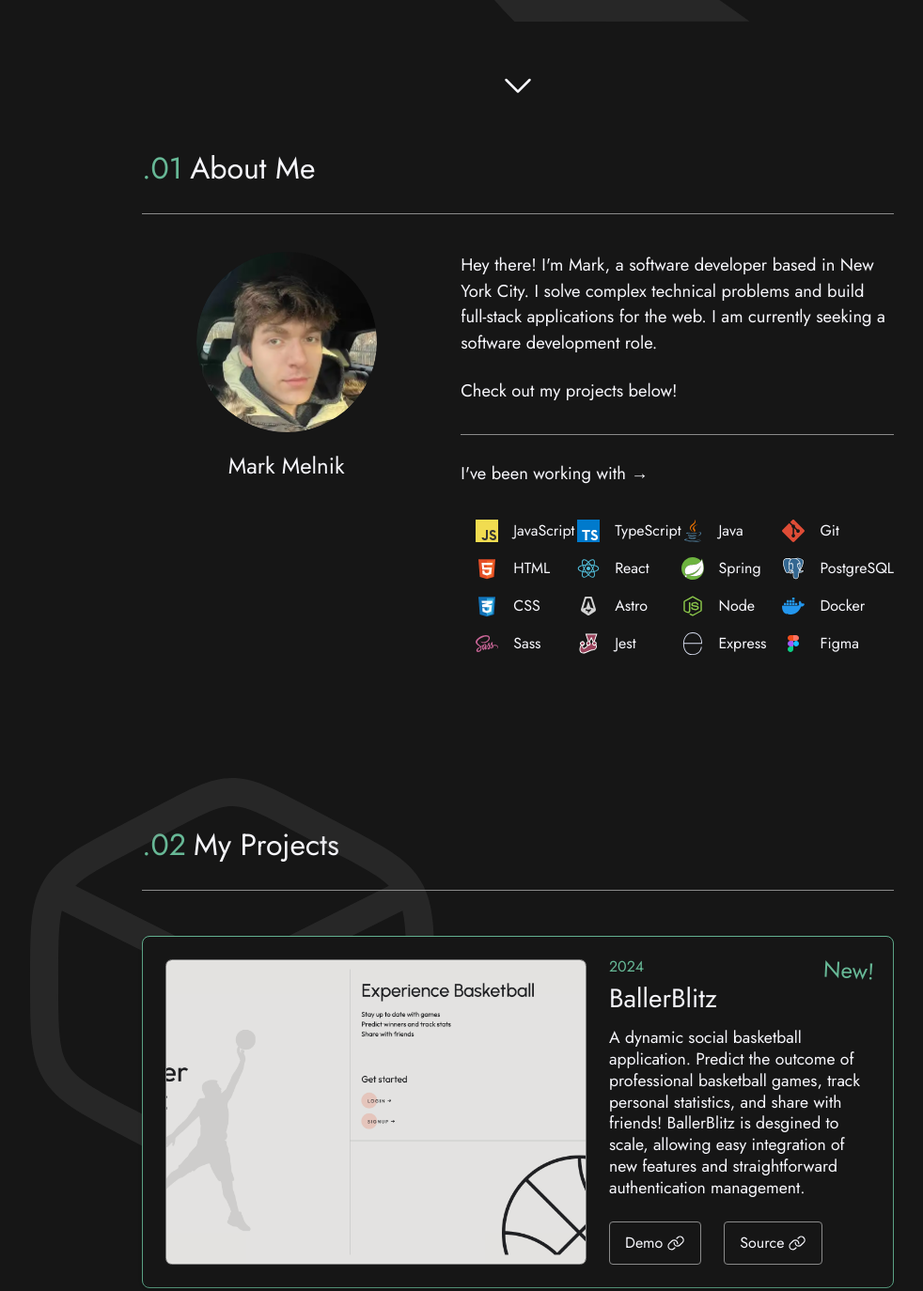
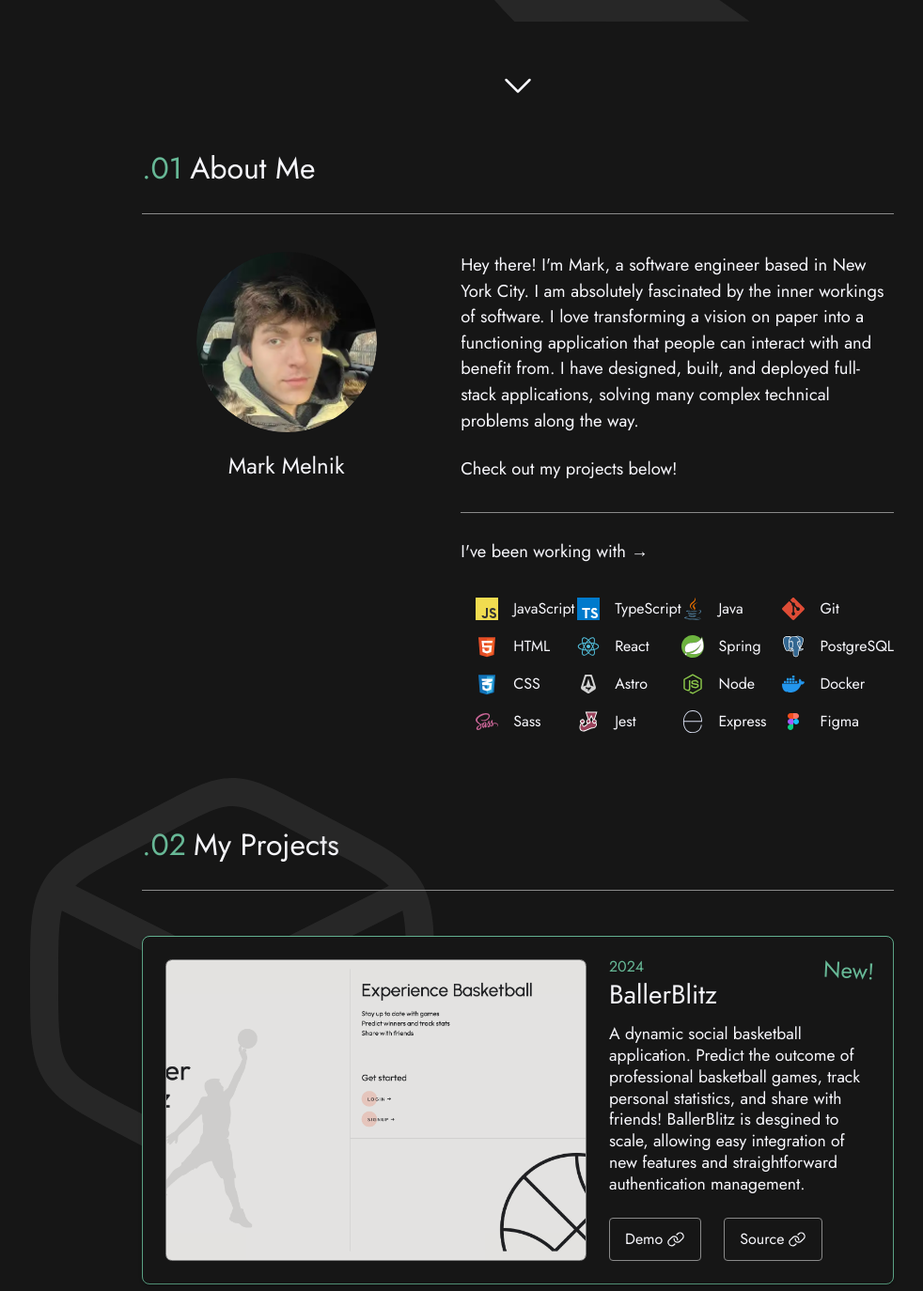
Before and after one commit to markymelnik/portfolio, an Astro site: page / in a window 1280 px wide. Shown: the part 637-2011 px from the top of the page at 94% size, without its empty margins (89-1071 px from the left). Built offline with nearby package versions, Linux system fonts and the light colour scheme; Astro itself is replaced by a stand-in of ours.

Commit message:
update resume and content

```diff
--- a/src/components/Footer/Footer.tsx
+++ b/src/components/Footer/Footer.tsx
@@ -11,7 +11,7 @@ const Footer = () => {
   return (
     <footer className={`footer-container ${isHidden ? `hidden` : ``}`}>
       <p className='footer-tech-stack'>
-        Built with{' '}
+        Built with love using{' '}
         <a
           href='https://astro.build/'
           target='_blank'
--- a/src/components/Main/Home/DynamicSubtitle/DynamicSubtitle.tsx
+++ b/src/components/Main/Home/DynamicSubtitle/DynamicSubtitle.tsx
@@ -3,7 +3,7 @@ import "./dynamic-subtitle.scss";
 const DynamicSubtitle = () => {
   return (
     <h2 className="dynamic-subtitle">
-      <span>Software Developer</span>
+      <span>Software Engineer</span>
       <span>Говорит на трёх языках!</span>
       <span>Lifelong learner 📚</span>
       <span>Fan of the web 🪿</span>
--- a/src/components/Main/Home/home.scss
+++ b/src/components/Main/Home/home.scss
@@ -22,7 +22,11 @@
       @include animateFadeIn(0s);
       @include theme-color(color, accent);
 
-      @media (min-width: 768px) {
+      @media (min-width: 602px) {
+        font-size: 5.25rem;
+      }
+
+      @media (min-width: 992px) {
         font-size: 6.5rem;
       }
     }
--- a/src/components/Main/Projects/MainProjects/MainProject/main-project.scss
+++ b/src/components/Main/Projects/MainProjects/MainProject/main-project.scss
@@ -96,7 +96,7 @@
       .main-project-year {
         font-size: 1rem;
         font-weight: 400;
-        padding: 0 0 0.75rem;
+        padding: 0 0 0.5rem;
         @include theme-color(color, accent);
       }
 
--- a/src/components/Main/Projects/MainProjects/MainProjectsList/MainProjectsList.tsx
+++ b/src/components/Main/Projects/MainProjects/MainProjectsList/MainProjectsList.tsx
@@ -27,8 +27,8 @@ const MainProjectsList = ({ projectRefs }: MainProjectsList) => {
           projectDemoUrl={CONTENT.projects.main.project[1].demourl}
           imageDescription={CONTENT.projects.main.project[1].imagedesc}
           linkDescription={CONTENT.projects.main.project[1].linkdesc}
+          projectSourceUrl={CONTENT.projects.main.project[1].sourceurl}
           projectImage={BallerBlitz.src}
-          overrideSource={true}
           newProject={true}
         />
         <MainProject
--- a/src/components/Main/Projects/SideProjects/SideProject/side-project.scss
+++ b/src/components/Main/Projects/SideProjects/SideProject/side-project.scss
@@ -34,7 +34,7 @@
     .side-project-year {
       font-size: 1rem;
       font-weight: 400;
-      margin: 0 0 0.75rem;
+      margin: 0 0 0.5rem;
       @include theme-color(color, accent);
     }
 
@@ -58,7 +58,7 @@
 
   .side-project-links {
     display: inline-flex;
-    gap: 1rem;
+    gap: 1.5rem;
 
     .side-project-demo-link,
     .side-project-code-link {
--- a/src/lib/content.ts
+++ b/src/lib/content.ts
@@ -10,9 +10,9 @@ export const CONTENT = {
     title: 'About',
     header: 'About Me',
     number: '.01',
-		p1: `Hey there! I'm Mark, a software developer based in New York City. I
-		solve complex technical problems and build full-stack applications
-		for the web. I am currently seeking a software development role.`,
+    p1: `Hey there! I'm Mark, a software engineer based in New York City. I am absolutely fascinated by the inner workings of software.
+		I love transforming a vision on paper into a functioning application that people can interact with and benefit from. I have designed,
+		built, and deployed full-stack applications, solving many complex technical problems along the way.`,
     p2: `Check out my projects below!`,
   },
   skills: {
@@ -40,7 +40,7 @@ export const CONTENT = {
 					BallerBlitz is desgined to scale, allowing easy integration of new features
 					 and straightforward authentication management.`,
           demourl: `https://ballerblitz.com/`,
-					sourceurl: ``,
+          sourceurl: `https://github.com/markymelnik/baller-blitz`,
           imagedesc: `Screenshot of baller blitz project page`,
           linkdesc: `Visit my baller blitz site`,
         },
@@ -135,7 +135,7 @@ export const CONTENT = {
           desc: `A simple café site. Great practice with built-in page navigation and UI.`,
           demourl: `https://cafe-page.markmelnik.com`,
           sourceurl: `https://github.com/markymelnik/cafe-page`,
-				}
+        },
       },
     },
   },
@@ -143,7 +143,7 @@ export const CONTENT = {
     title: 'Contact',
     header: 'Contact Me',
     number: '.03',
-		p1: `Let's connect!`,
-		p2: `I am currently seeking a software development role.`,
+    p1: `Feel free to reach out!`,
+    p2: `I am currently seeking a software engineering opportunity.`,
   },
-}
+};
--- a/src/pages/index.astro
+++ b/src/pages/index.astro
@@ -13,7 +13,7 @@ import '../styles/global.scss';
   <meta charset="UTF-8" />
   <meta name="viewport" content="width=device-width, initial-scale=1.0" />
   <meta name="description"
-    content="Mark Melnik is a software developer specializing in the web - see more!" />
+    content="Mark Melnik is a software engineer based in New York City - see more!" />
   <title>Mark Melnik</title>
   <link rel="icon" href="/favicon.ico?" type="image/x-icon">
 </head>
```
Also changed, not shown: src/assets/files/mark-melnik-resume.webp, 1 other file. Lines whose indentation alone changed are shown as unchanged.
